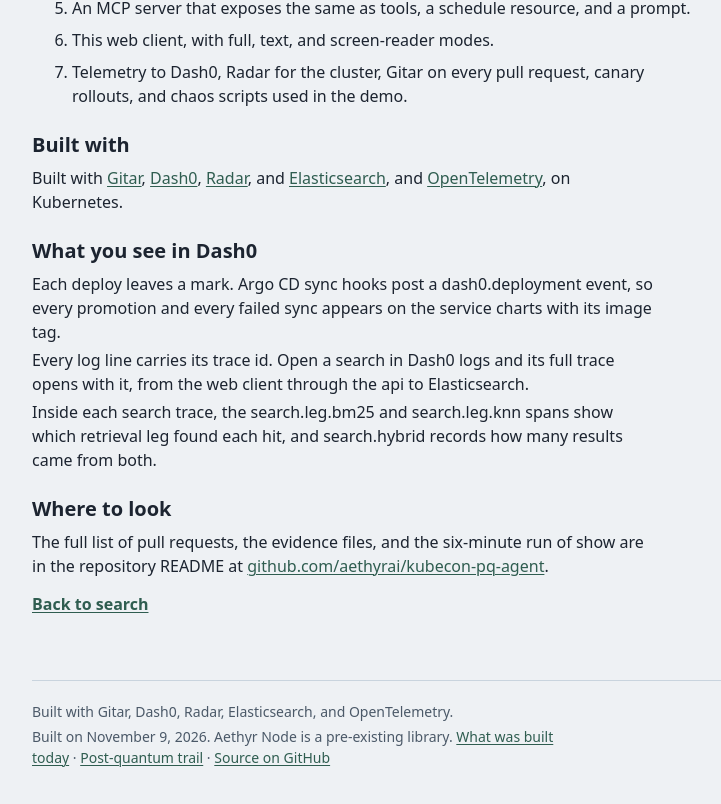
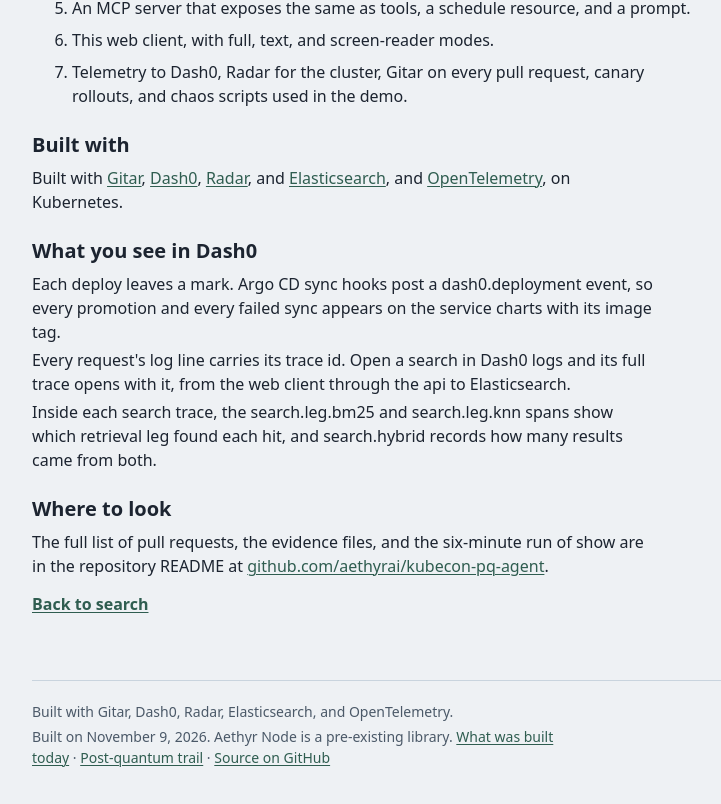
Before and after one commit to aethyrai/kubecon-pq-agent, a Next.js app in the folder apps/web/: page /about in a window 1280 px wide. Shown: the part 807-1611 px from the top of the page, without its empty margins (32-753 px from the left). Built offline with nearby package versions, Linux system fonts and the light colour scheme; a web font is replaced by a local one.

Commit message:
fix(web): about page: only a request's log lines carry a trace id

```diff
--- a/apps/web/src/app/about/page.tsx
+++ b/apps/web/src/app/about/page.tsx
@@ -87,8 +87,8 @@ export default async function Page({ searchParams }: PageProps<'/about'>) {
           promotion and every failed sync appears on the service charts with its image tag.
         </p>
         <p>
-          Every log line carries its trace id. Open a search in Dash0 logs and its full trace opens
-          with it, from the web client through the api to Elasticsearch.
+          Every request's log line carries its trace id. Open a search in Dash0 logs and its full
+          trace opens with it, from the web client through the api to Elasticsearch.
         </p>
         <p>
           Inside each search trace, the search.leg.bm25 and search.leg.knn spans show which
```
